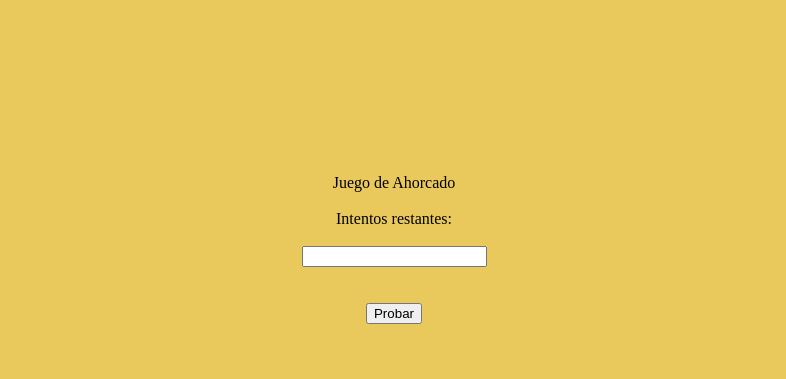
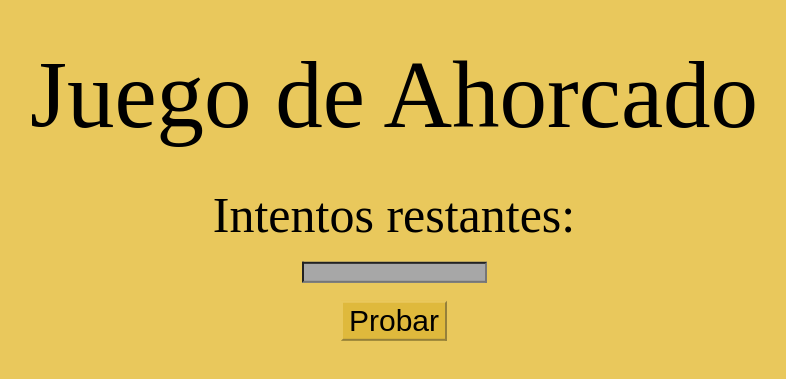
Before and after one commit to JTejaxun-2022229/Prueba-de-Ahorcado, a plain HTML site: page index.html in a window 1280 px wide. Shown: the part 209-588 px from the top of the page, without its empty margins (246-1032 px from the left). Drawn offline with Linux system fonts and the light colour scheme.

Commit message:
Segundo Comit
Se trabajan efectos para el juego y se empieza con la funcionalidad.

```diff
--- a/index.html
+++ b/index.html
@@ -1,5 +1,6 @@
 <!DOCTYPE html>
 <html lang="en">
+
 <head>
     <meta charset="UTF-8">
     <meta name="viewport" content="width=device-width, initial-scale=1.0">
@@ -7,6 +8,7 @@
     <link rel="stylesheet" href="style.css">
 
 </head>
+
 <body class="cuerpo">
 
     <div class="titulo">
@@ -14,21 +16,27 @@
             Juego de Ahorcado
         </d1>
     </div><br>
+
+    <div class="palabra">
+
+    </div><br>
+
     <div class="intentos">
         <d1>
-        Intentos restantes:
+            Intentos restantes:
         </d1>
-    </div>
-    <div class="campo"><br>
+    </div><br>
 
+    <div class="campo">
         <input class="input">
         <br>
         <br>
-        <br>
-        <button>
+        <button class="boton">
             Probar
         </button>
     </div>
+
     <script src="script.js"></script>
 </body>
+
 </html>
--- a/style.css
+++ b/style.css
@@ -5,5 +5,46 @@
     place-items:inherit;
     align-items: center;
     text-align: center;
-    transform: translate(0%, +250%);
+    transform: translate(0%, +80%);
 }
+
+.titulo{
+
+    font-size: 95px;
+}
+
+.palabra{
+
+    align-items: center;
+}
+
+.intentos{
+
+    font-size: 50px;
+
+}
+
+.campo{
+
+    align-items: center;
+
+}
+
+.input{
+
+    background-color: rgb(167, 167, 167);
+    size: 120px;
+}
+
+.boton{
+
+    font-size: 30px;
+    background-color: rgb(223, 185, 60);
+    border-color: rgb(233, 200, 92);
+}
+
+.boton:hover{
+
+    background-color: rgb(194, 128, 30);
+
+}
```
